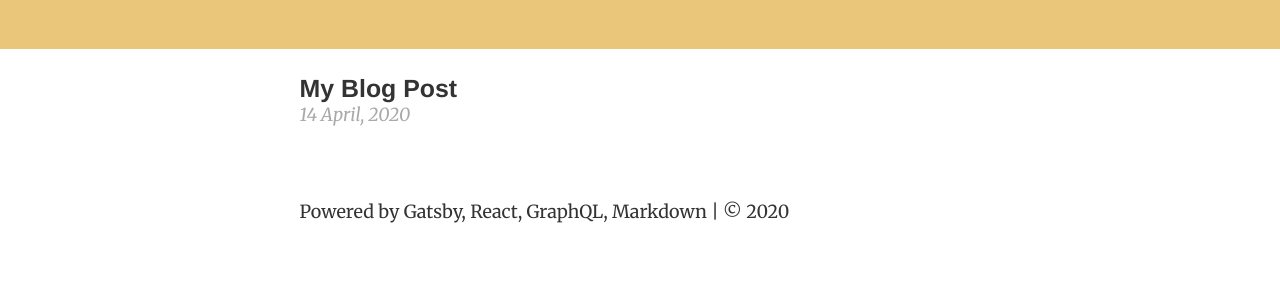
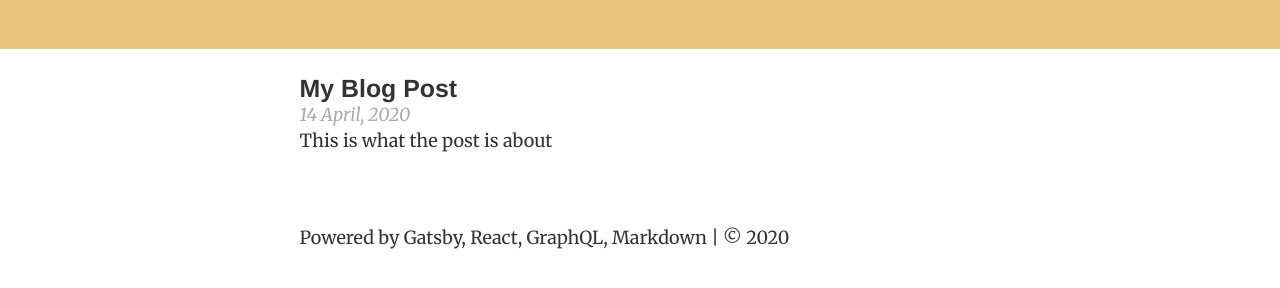
Before and after one commit to peterlanier/gatsby-blog, a Gatsby site: page / in a window 1280 px wide. Shown: the part 176-464 px from the top of the page. Built offline with nearby package versions, Linux system fonts and the light colour scheme; Gatsby itself is replaced by a stand-in of ours; some packages are replaced by stand-ins of ours.

Commit message:
add excerpt field for graphql

```diff
--- a/src/pages/post.md
+++ b/src/pages/post.md
@@ -1,6 +1,7 @@
 ---
 title: "My Blog Post"
 date: "2020-04-14"
+excerpt: "This is what the post is about"
 ---
 
 Just another blog post.
```
